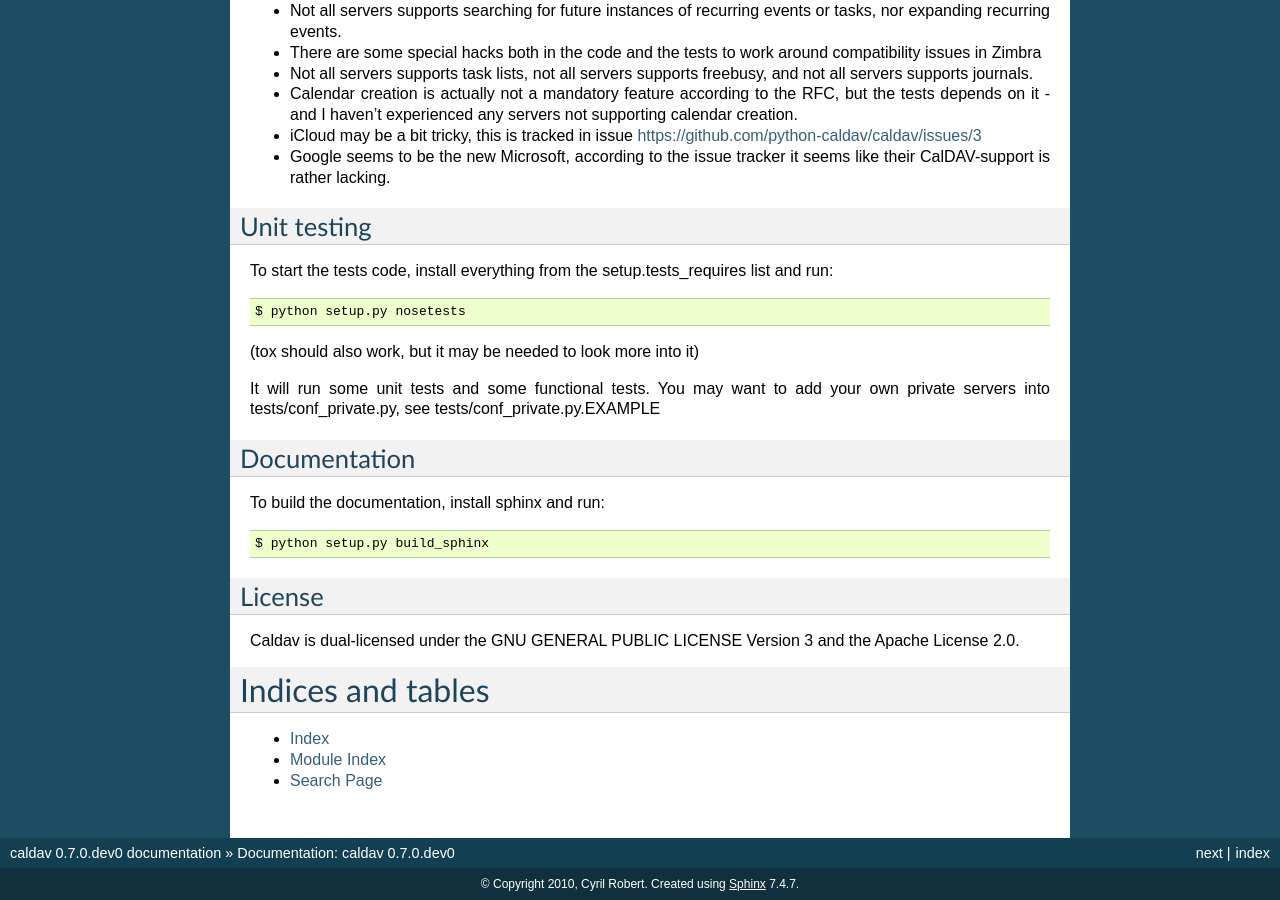
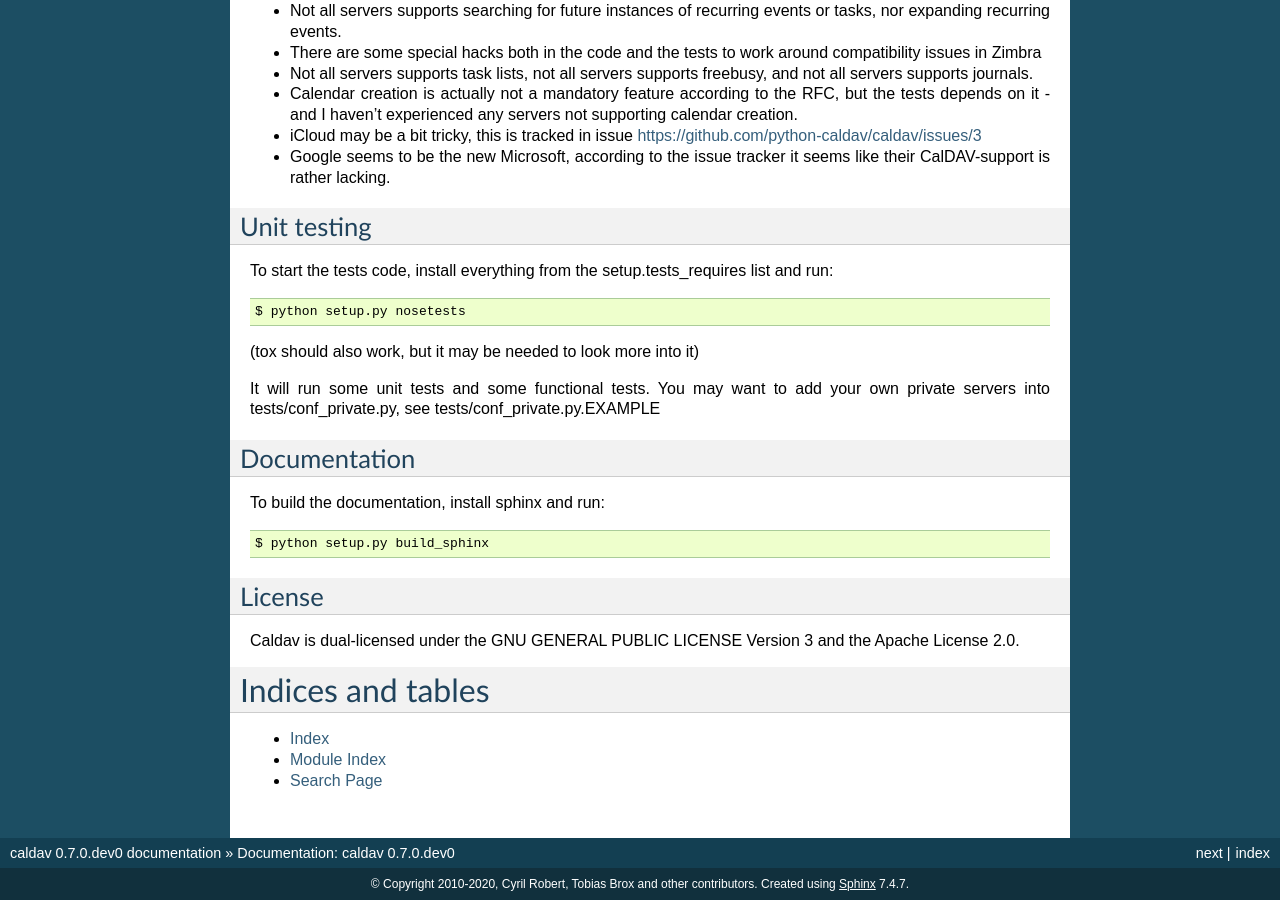
Before and after one commit to python-caldav/caldav, a Sphinx documentation site: the page built from docs/source/index.rst, in a window 1280 px wide and 900 px high, scrolled down 2479 px. Built offline with Sphinx 7.4.7, drawn with Linux system fonts in a browser that asks for light colours.

Commit message:
Bugfixing, ref https://github.com/python-caldav/caldav/issues/67

```diff
--- a/docs/source/conf.py
+++ b/docs/source/conf.py
@@ -39,7 +39,7 @@
 
 # General information about the project.
 project = 'caldav'
-copyright = '2010, Cyril Robert'
+copyright = '2010-2020, Cyril Robert, Tobias Brox and other contributors'
 
 # The version info for the project you're documenting, acts as replacement for
 # |version| and |release|, also used in various other places throughout the
@@ -121,7 +121,7 @@
 # Add any paths that contain custom static files (such as style sheets) here,
 # relative to this directory. They are copied after the builtin static files,
 # so a file named "default.css" will overwrite the builtin "default.css".
-html_static_path = ['_static']
+#html_static_path = ['_static']
 
 # If not '', a 'Last updated on:' timestamp is inserted at every page bottom,
 # using the given strftime format.
--- a/setup.cfg
+++ b/setup.cfg
@@ -10,3 +10,6 @@
 source-dir = docs/source
 build-dir = docs/build
 all_files = 1
+
+[upload_sphinx]
+upload-dir = docs/build/html
--- a/setup.py
+++ b/setup.py
@@ -44,5 +44,5 @@
         include_package_data=True,
         zip_safe=False,
         install_requires=['vobject', 'lxml', 'requests', 'six'] + extra_packages,
-        tests_requires=['nose', 'coverage', 'tzlocal', 'pytz', 'xandikos', 'radicale'] + extra_test_packages
+        tests_require=['nose', 'coverage', 'tzlocal', 'pytz', 'xandikos', 'radicale'] + extra_test_packages
     )
```
